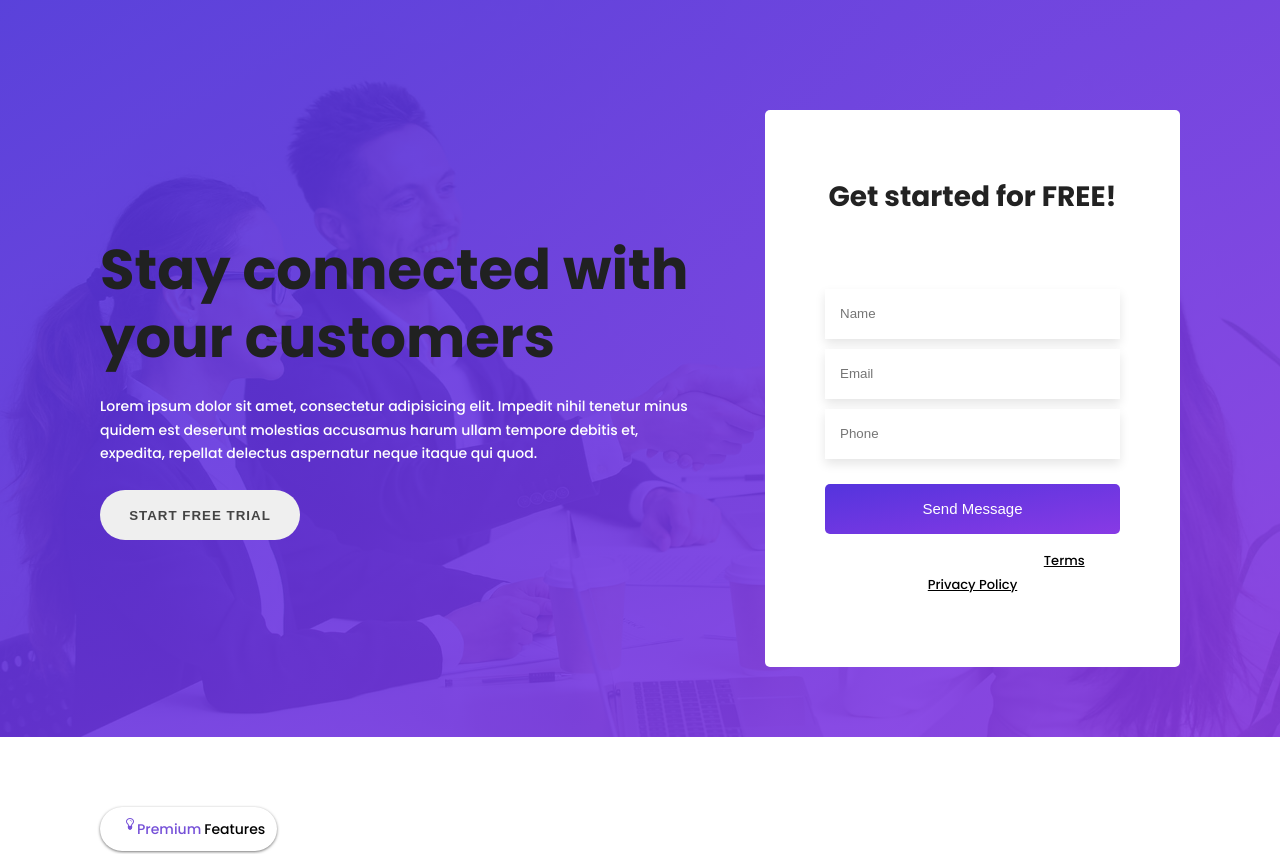
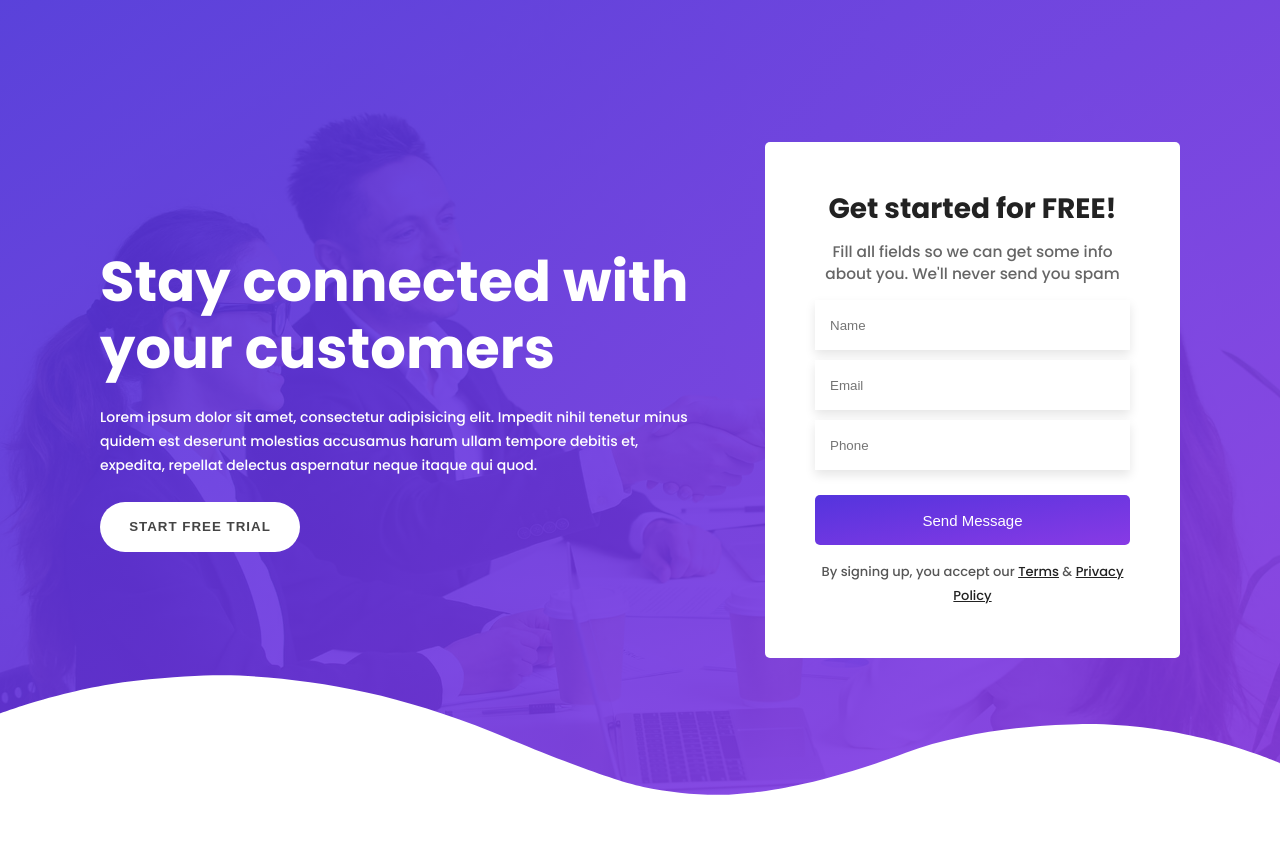
Before and after one commit to front-end-by-rimantas/39-grupe-portfolio-react, a website: page index.html in a window 1280 px wide. Shown: the top 854 px of the page. Drawn offline with Linux system fonts and the light colour scheme.

Commit message:
update hero bottom

```diff
--- a/css/pages/home.css
+++ b/css/pages/home.css
@@ -14,18 +14,19 @@
 /* hero start */
   .hero{
     background-color: #5434DD;
-    background: linear-gradient(to bottom right, rgba(77, 50, 219, 0.9), rgba(135, 57, 228, 0.9)), url('../../img/blog-4.jpg') no-repeat left;
-    background-size: cover;
+    background: linear-gradient(to bottom right, rgba(77, 50, 219, 0.9), rgba(135, 57, 228, 0.9)), url('../../img/blog-4.jpg') no-repeat scroll center center / cover;
     width: 100%;
     height: 100%;
     color: #fff;
-    padding-top: 100px;
+    padding-top: 60px;
+    position: relative;
   }
   .row.hero-block{
     height: 100%;
     align-items: center;
   }
-  .title-block > h1{
+  .title-block > h1.title{
+    color: #fff;
     font-size: 2em;
     font-weight: 600;
     line-height: 1.2;
@@ -47,19 +48,22 @@
     color: #444;
     letter-spacing: 1px;
     font-weight: bold;
+    background-color: #fff;
   }
   .btn-start-app:hover{
     background-image: linear-gradient(to bottom right, #5434DD, #883AE5);
     color: #fff;
   }
-  .reg-form{
+  .hero > .hero-block > .reg-form{
+    flex: 1 1 auto;
     color: #000;
     text-align: center;
     display: flex;
     flex-direction: column;
-    padding: 70px 60px;
+    padding: 50px;
     background-color: #fff;
     border-radius: 5px;
+
   }
   .reg-form > h3{
     font-size: 2em;
@@ -72,6 +76,7 @@
     line-height: 1.4;
     padding: 16px 0;
     font-weight: 200;
+    color: #666;
   }
   .reg-form > input{
     height: 50px;
@@ -93,26 +98,50 @@
     margin: 15px 0;
     font-size: 15px;
   }
-  .terms{
+  .hero-block > .reg-form > p.terms{
+    color: #565656;
     font-size: 13px;
   }
-  .terms > a{
-    color: #000;
+ .terms > a{
+    color: #222;
+  }
+
+  .hero > svg{
+    overflow: hidden;
+    width: 100%;
+    line-height: 0;
+    direction: ltr;
+    transform: rotate(180deg);
+    vertical-align: middle;
+    position: absolute;
+    bottom: -2px;
+    left: 0;
   }
 
   @media (min-width: 576px){
-    .title-block > h1{
+    .title-block > h1.title{
       font-size: 2em;
     }
   }
   @media (min-width: 768px) {
-    .title-block > h1{
+    .title-block > h1.title{
       font-size: 2.8em;
+    }
+    .hero{
+      height: 1000px;
     }
   }
   @media (min-width: 992px) {
-    .title-block > h1{
+    .title-block > h1.title{
       font-size: 4em;
+    }
+    .hero{
+      height: 800px;
+    }
+  }
+  @media (min-width: 1200px){
+    .hero{
+      height: 800px;
     }
   }
 
--- a/index.html
+++ b/index.html
@@ -35,6 +35,7 @@
                 <p class="terms">By signing up, you accept our <a href="#"> Terms</a> & <a href="#">Privacy Policy</a></p>
             </div>
         </div>
+        <svg xmlns="http://www.w3.org/2000/svg" viewBox="0 0 1000 100" preserveAspectRatio="none"><path class="shape-fill" fill="#FFFFFF" d="M421.9,6.5c22.6-2.5,51.5,0.4,75.5,5.3c23.6,4.9,70.9,23.5,100.5,35.7c75.8,32.2,133.7,44.5,192.6,49.7  c23.6,2.1,48.7,3.5,103.4-2.5c54.7-6,106.2-25.6,106.2-25.6V0H0v30.3c0,0,72,32.6,158.4,30.5c39.2-0.7,92.8-6.7,134-22.4  c21.2-8.1,52.2-18.2,79.7-24.2C399.3,7.9,411.6,7.5,421.9,6.5z"></path></svg>
     </div>
     <!-- hero end -->
 
```
